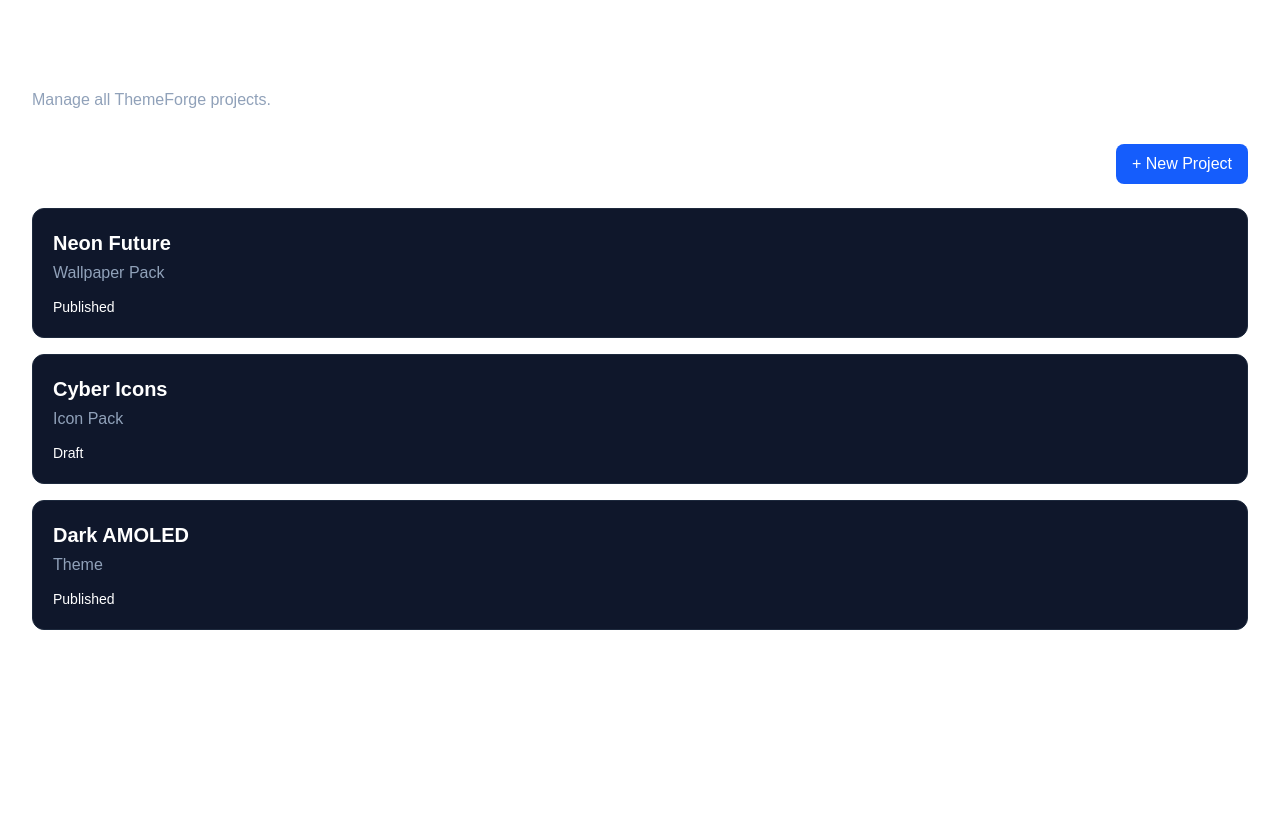
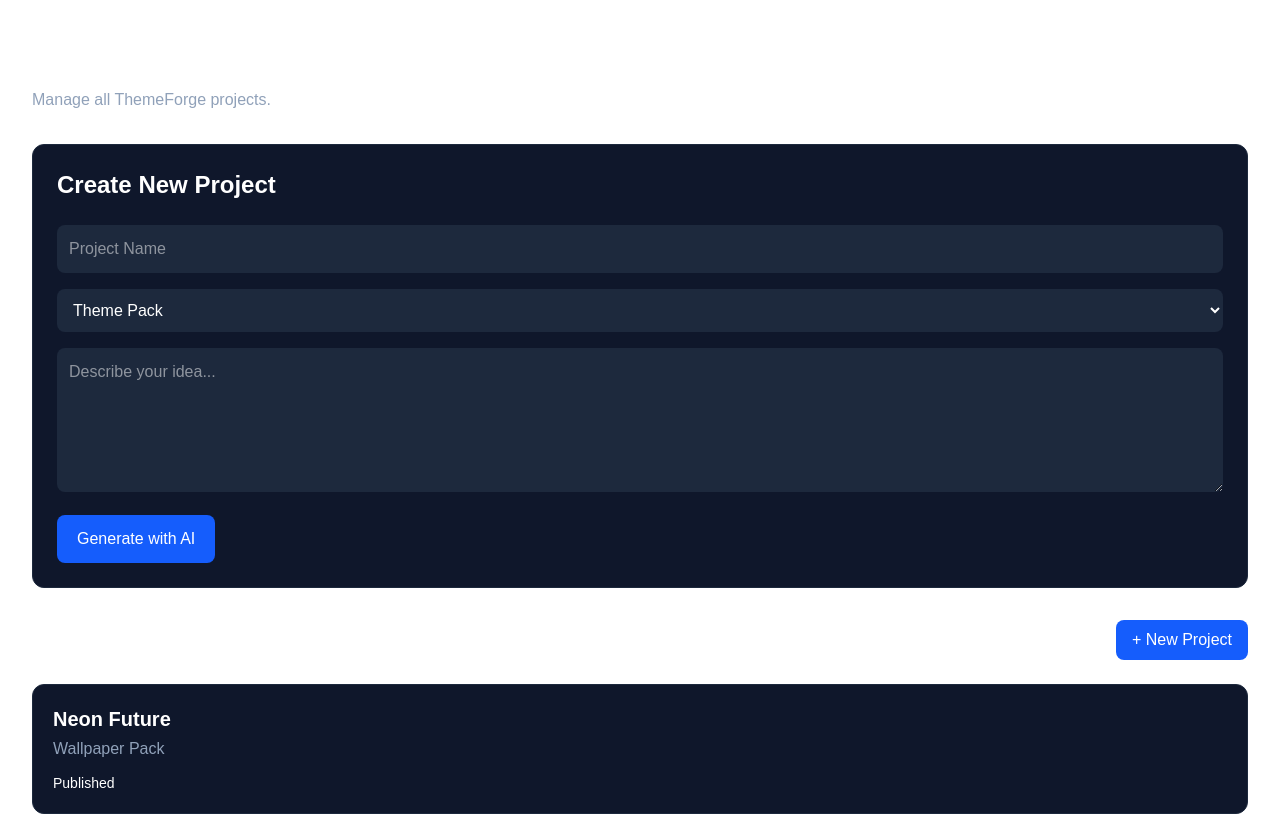
Before and after one commit to themeforge-studio/themeforge-ai-studio, a Next.js app in the folder themeforge-app/: page /projects in a window 1280 px wide. Shown: the top 816 px of the page. Built offline with nearby package versions, Linux system fonts and the light colour scheme.

Commit message:
Added Project Creation Form

```diff
--- a/themeforge-app/app/projects/page.tsx
+++ b/themeforge-app/app/projects/page.tsx
@@ -1,4 +1,5 @@
 import ProjectsManager from "../../components/dashboard/ProjectsManager";
+import ProjectForm from "../../components/dashboard/ProjectForm";
 
 export default function ProjectsPage() {
   return (
@@ -11,6 +12,10 @@ export default function ProjectsPage() {
         Manage all ThemeForge projects.
       </p>
 
+      <div className="mt-8">
+        <ProjectForm />
+      </div>
+
       <ProjectsManager />
     </div>
   );
--- /dev/null
+++ b/themeforge-app/components/dashboard/ProjectForm.tsx
@@ -0,0 +1,38 @@
+export default function ProjectForm() {
+  return (
+    <div className="rounded-xl border border-slate-800 bg-slate-900 p-6">
+      <h2 className="text-2xl font-bold mb-6">
+        Create New Project
+      </h2>
+
+      <div className="space-y-4">
+        <input
+          type="text"
+          placeholder="Project Name"
+          className="w-full rounded-lg bg-slate-800 p-3"
+        />
+
+        <select
+          className="w-full rounded-lg bg-slate-800 p-3"
+        >
+          <option>Theme Pack</option>
+          <option>Wallpaper Pack</option>
+          <option>Icon Pack</option>
+          <option>Animated Character</option>
+        </select>
+
+        <textarea
+          placeholder="Describe your idea..."
+          rows={5}
+          className="w-full rounded-lg bg-slate-800 p-3"
+        />
+
+        <button
+          className="bg-blue-600 hover:bg-blue-700 px-5 py-3 rounded-lg"
+        >
+          Generate with AI
+        </button>
+      </div>
+    </div>
+  );
+}
```
